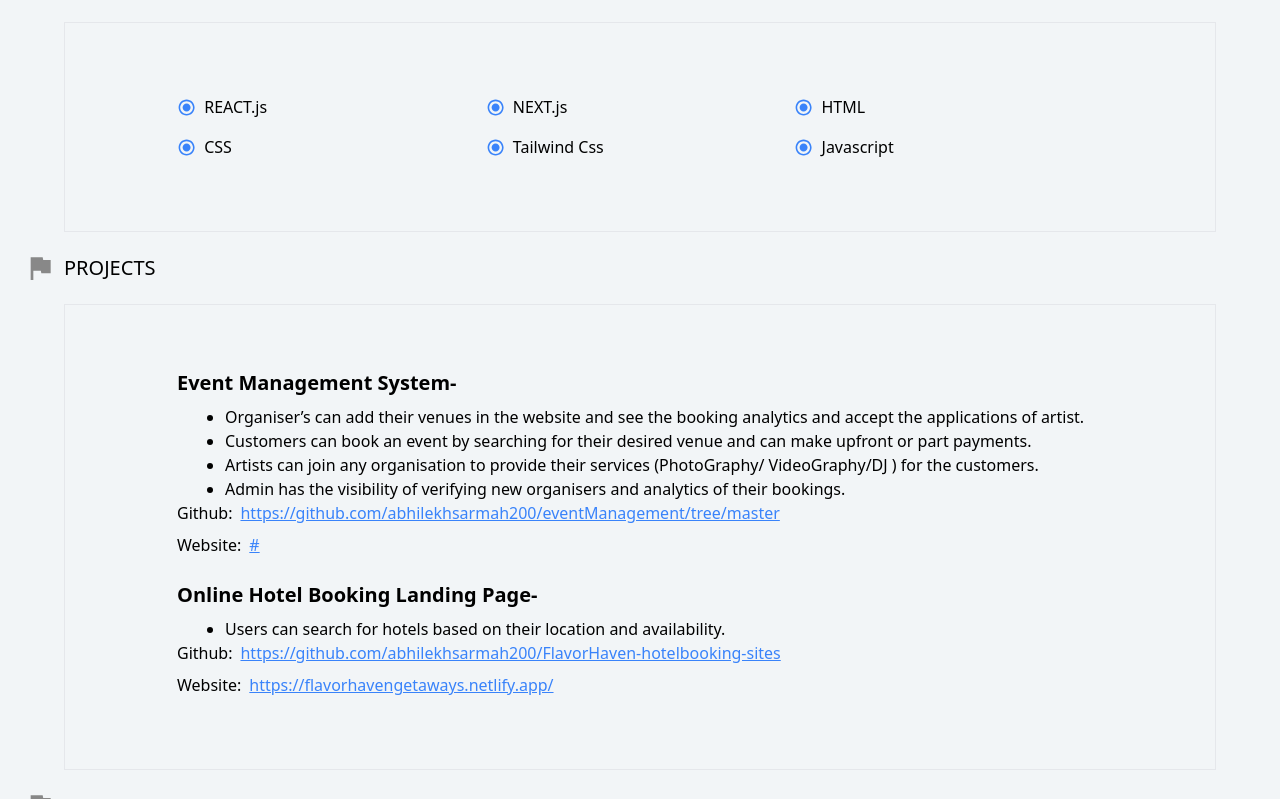
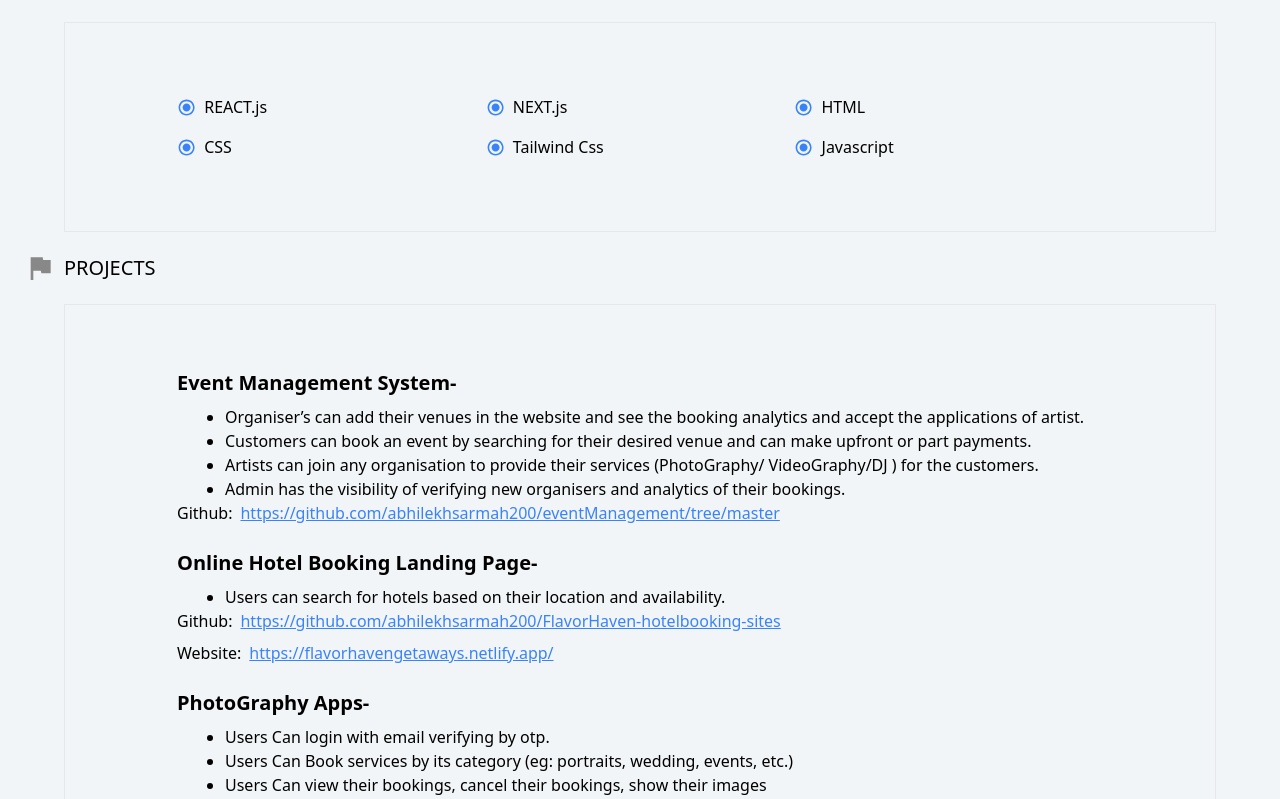
Before and after one commit to abhilekhsarmah200/myprofile, a Next.js app: page / in a window 1280 px wide. Shown: the part 2001-2800 px from the top of the page. Built offline with nearby package versions, Linux system fonts and the light colour scheme.

Commit message:
Add new project and update the resume

```diff
--- a/src/components/HomePages/SeventhPage.jsx
+++ b/src/components/HomePages/SeventhPage.jsx
@@ -32,26 +32,42 @@ export default function SeventhPage() {
                   <li>{item}</li>
                 </ul>
               ))}
+              {item?.GithubLink !== 'NA' && (
                 <div className='mb-2 md:text-[1rem] text-[0.8rem] flex gap-2'>
                   Github:
                   <a
                     className='underline break-all text-[#3983fa]'
                     target='_blank'
-                  href={item?.GithubLink}
+                    href={item?.GithubLink === 'NA' ? '#' : item?.GithubLink}
                   >
                     {item?.GithubLink}
                   </a>
                 </div>
+              )}
+              {item?.websiteLink !== 'NA' && (
                 <div className='mb-2 md:text-[1rem] text-[0.8rem] flex gap-2'>
                   Website:
                   <a
                     className='underline break-all text-[#3983fa]'
-                  href={item?.websiteLink}
+                    href={item?.websiteLink === 'NA' ? '#' : item?.websiteLink}
                     target='_blank'
                   >
                     {item?.websiteLink}
                   </a>
                 </div>
+              )}
+              {item?.websiteLink2 && item?.websiteLink2 !== 'NA' && (
+                <div className='mb-2 md:text-[1rem] text-[0.8rem] flex gap-2'>
+                  Website2:
+                  <a
+                    className='underline break-all text-[#3983fa]'
+                    href={item?.websiteLink2}
+                    target='_blank'
+                  >
+                    {item?.websiteLink2}
+                  </a>
+                </div>
+              )}
             </div>
           ))}
         </div>
--- a/src/components/NavBar/Navbar.jsx
+++ b/src/components/NavBar/Navbar.jsx
@@ -35,8 +35,8 @@ const Navbar = () => {
       <div className={`logo`}>
         <Link href='/'>
           <img
-            src='https://res.cloudinary.com/dwkajs0ca/image/upload/v1716285084/Abhilekhz/erudbha5ns1nsjyp7ctq.png'
-            className='sm:w-20 sm:h-20 w-12 h-12'
+            src='https://res.cloudinary.com/dwkajs0ca/image/upload/v1716280107/Abhilekhz/ugu7aigjsszagmy8kqxe.jpg'
+            className='sm:w-14 sm:h-14 w-10 h-10 rounded-full'
             title='Abhilekh Sarmah'
             alt='abhilekhsarmah a software developer'
           />
--- a/src/utils/homepage.data.js
+++ b/src/utils/homepage.data.js
@@ -27,7 +27,7 @@ export const Projects = [
     ],
     GithubLink:
       'https://github.com/abhilekhsarmah200/eventManagement/tree/master',
-    websiteLink: '#',
+    websiteLink: 'NA',
   },
   {
     id: 2,
@@ -39,4 +39,19 @@ export const Projects = [
       'https://github.com/abhilekhsarmah200/FlavorHaven-hotelbooking-sites',
     websiteLink: 'https://flavorhavengetaways.netlify.app/',
   },
+  {
+    id: 3,
+    title: 'PhotoGraphy Apps',
+    descriptions: [
+      'Users Can login with email verifying by otp.',
+      'Users Can Book services by its category (eg: portraits, wedding, events, etc.)',
+      'Users Can view their bookings, cancel their bookings, show their images',
+      'Admin Can view all users bookings.',
+      'Admin Can Cancel or Marked Completed',
+      'Admin Can Upload services, clients images, clients album, makeup artists images and recent shoot images.',
+    ],
+    GithubLink: 'NA',
+    websiteLink: 'https://photographystudioapp.netlify.app/',
+    websiteLink2: 'https://adminphotographystudioapp.netlify.app/',
+  },
 ];
```
Also changed, not shown: 1 other file (tests, documents, lock files or other folders). Lines whose indentation alone changed are shown as unchanged.
